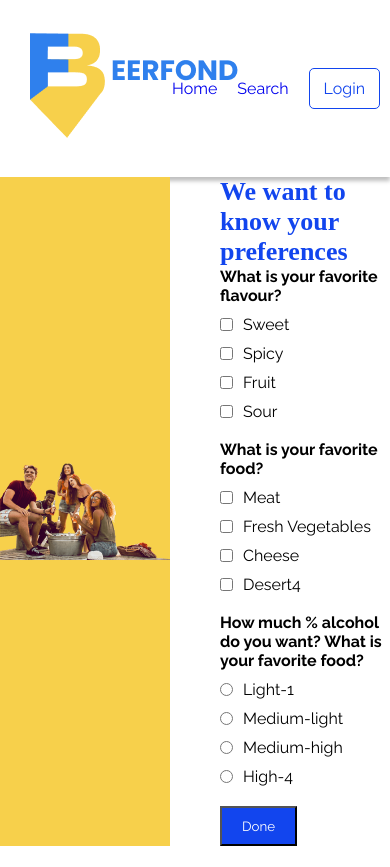
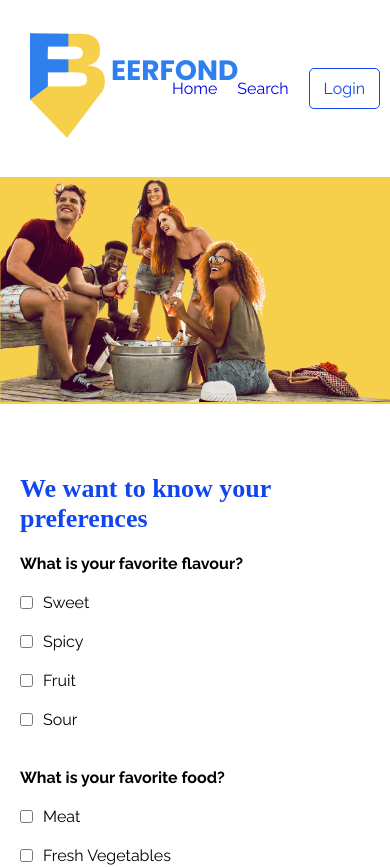
Before and after one commit to project2WMDD/Beerfondfrontend, a React (Create React App) app: page /preferences in a window 390 px wide. Shown: the top 867 px of the page. Built offline with nearby package versions, Linux system fonts and the light colour scheme.

Commit message:
Modified the preference page for responsive

```diff
--- a/src/components/Preferences.css
+++ b/src/components/Preferences.css
@@ -1,6 +1,9 @@
-.container-holder {
-  margin-top: 150px;
+.preferences-container {
   font-family: Poppins;
+  grid-template-columns: 1fr;
+  display: grid;
+  justify-items: center;
+  gap: 50px;
 }
 
 .register-left-panel {
@@ -23,7 +26,6 @@
   -moz-box-pack: center;
   justify-content: center;
   position: relative;
-  background: url(./../../assets/people.png);
   /* background-attachment: fixed; */
   background-position: center;
   background-repeat: no-repeat;
@@ -37,3 +39,29 @@
 .right-panel {
   min-height: 900px;
 }
+
+.done-btn {
+  margin: 20px 0;
+  background-color: var(--color-2);
+  color: white;
+  padding: 10px 20px;
+}
+
+.text-center {
+  text-align: center;
+}
+
+.pref-footer {
+  background-color: var(--color-1);
+}
+
+@media (min-width: 614px) {
+  .preferences-container {
+    grid-template-columns: 1fr 1fr;
+    justify-items: start;
+  }
+
+  .pref-footer {
+    background-color: white;
+  }
+}
--- a/src/components/Preferences.js
+++ b/src/components/Preferences.js
@@ -8,7 +8,7 @@ import { Form, Button } from 'react-bootstrap';
 import Footer from './Footer';
 import { color2 } from '../constants';
 import { useNavigate } from 'react-router-dom';
-// import './prefrences.css'
+import './Preferences.css';
 
 const initialState = {
   flavour: '',
@@ -18,7 +18,7 @@ const initialState = {
 function Preferences() {
   let [values, setValues] = useState(initialState);
 
-    const navigate = useNavigate();
+  const navigate = useNavigate();
 
   const onChange = (e) => {
     console.log(e.target.value);
@@ -29,19 +29,21 @@ function Preferences() {
     e.preventDefault();
     console.log('submit');
     console.log(values);
-    navigate(`/results?alcoholPercent=${values.alcoholPercent}`)
+    navigate(`/results?alcoholPercent=${values.alcoholPercent}`);
   };
 
   return (
     <>
-      <div
-        style={{ display: 'grid', gap: '50px', gridTemplateColumns: '1fr 1fr' }}
-      >
-        <div style={{ height: '100%' }}>
+      <div class='preferences-container'>
+        <div>
           <PictureSide src={logo2} />
         </div>
+
         <div>
-          <PageHeading>We want to know your preferences</PageHeading>
+          <PageHeading style={{ margin: '20px' }}>
+            We want to know your preferences
+          </PageHeading>
+
           <Form onSubmit={onSubmit}>
             <Form.Group>
               <Form.Label style={labelStyle}>
@@ -112,27 +114,22 @@ function Preferences() {
             )}
 
             <div className='text-center'>
-              <Button
-                style={{
-                  marginTop: '20px',
-                  backgroundColor: color2,
-                  color: 'white',
-                  padding: '10px 20px',
-                }}
-                type='submit'
-              >
+              <button className='done-btn' type='submit'>
                 Done
-              </Button>
+              </button>
             </div>
           </Form>
         </div>
       </div>
-      <Footer />
+
+      <div className='pref-footer'>
+        <Footer />
+      </div>
     </>
   );
 }
 
 export default Preferences;
 
-const labelStyle = { fontWeight: 'bold' };
-const formCheckStyle = { display: 'flex', gap: '10px', marginTop: '10px' };
+const labelStyle = { fontWeight: 'bold', marginLeft: '20px' };
+const formCheckStyle = { display: 'flex', gap: '10px', margin: '20px 20px' };
--- a/src/index.css
+++ b/src/index.css
@@ -1,4 +1,5 @@
 :root {
   --bg-color: rgba(255, 198, 5, 0.4);
   --color-1: #F7D04B;
+  --color-2: #1245ee;
 }
```
